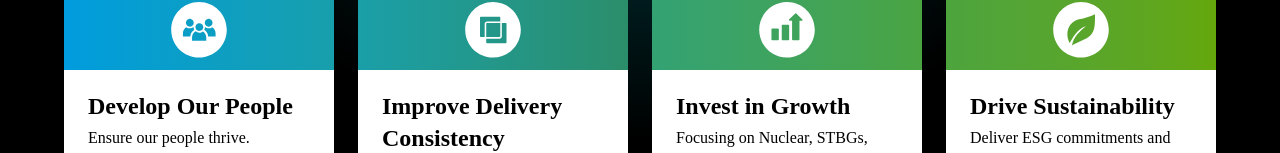
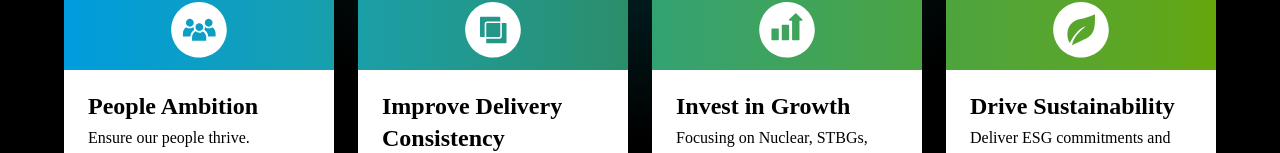
Before and after one commit to solensa/my-perf2, a Next.js app: page / in a window 1280 px wide. Shown: the part 646-799 px from the top of the page. Built offline with nearby package versions, Linux system fonts and the light colour scheme.

Commit message:
text edit

```diff
--- a/src/app/page.tsx
+++ b/src/app/page.tsx
@@ -114,7 +114,7 @@ export default function Home() {
               <Image src="/people.svg" alt="Check" width={56} height={56} className="text-white" />
             </div>
             <div className="px-6 py-5">
-              <h3 className="text-2xl font-bold mb-1">Develop Our People</h3>
+              <h3 className="text-2xl font-bold mb-1">People Ambition</h3>
               <p>Ensure our people thrive.</p>
             </div>
           </div>
```
